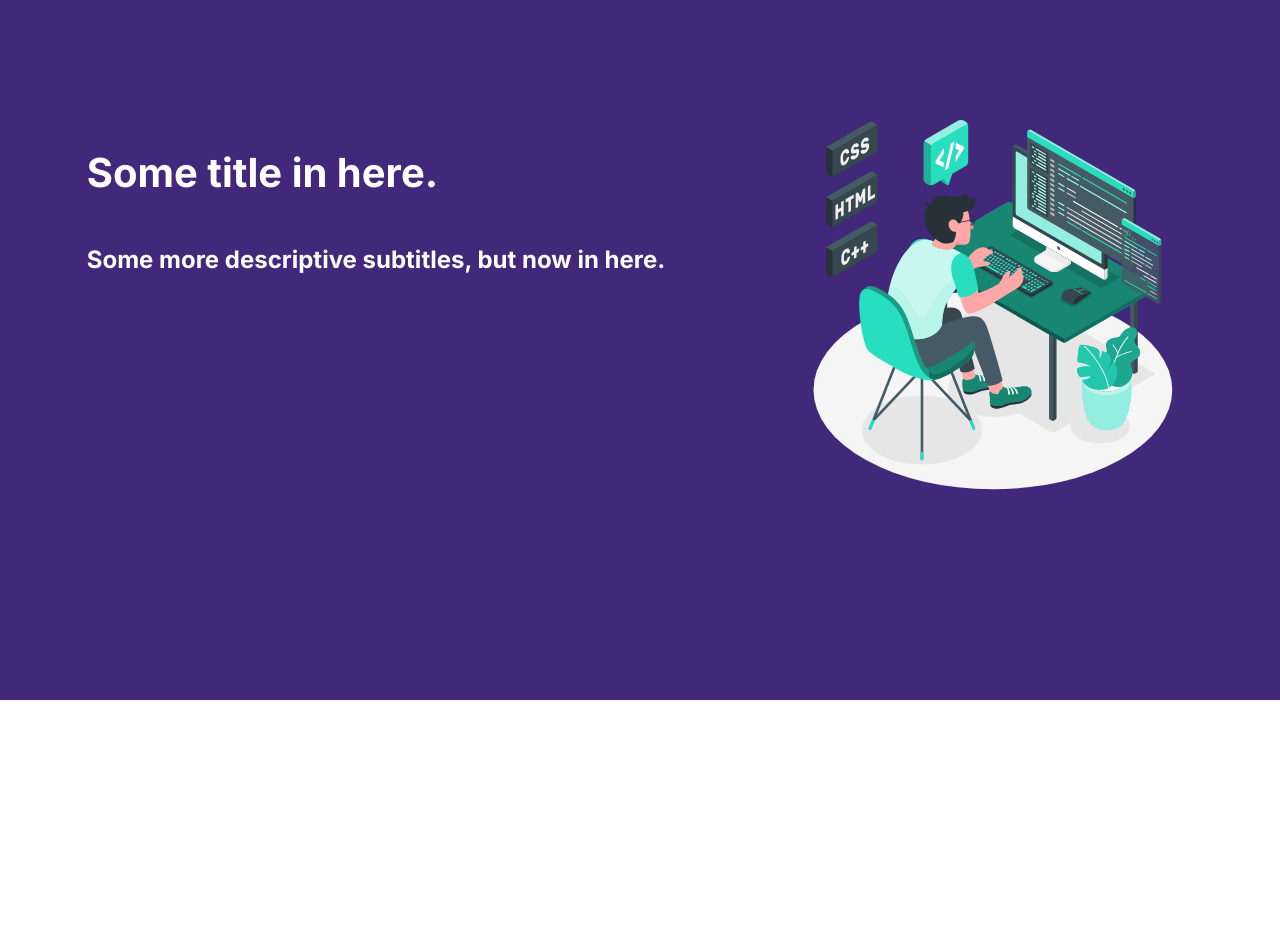
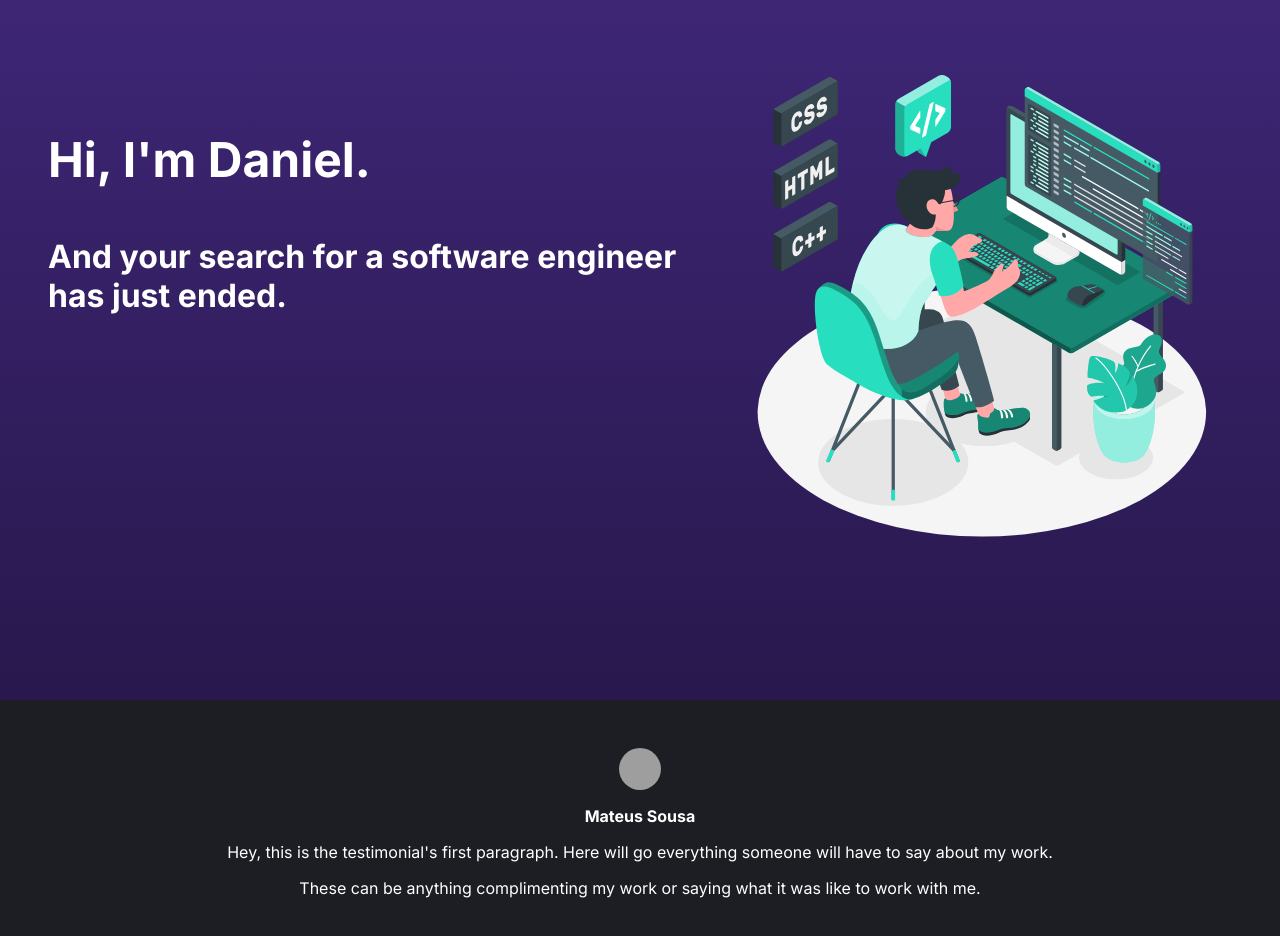
Before and after one commit to danielflorencio/second-portfolio, a Next.js app: page / in a window 1280 px wide. Shown: the part 100-1036 px from the top of the page. Before the commit the page ends 800 px from the top, so only its background shows below. Built offline with nearby package versions, Linux system fonts and the light colour scheme; grey boxes are pictures that could not be loaded.

Commit message:
Made the first draft of the testimonial section.

```diff
--- a/src/app/page.tsx
+++ b/src/app/page.tsx
@@ -2,15 +2,19 @@ import Image from 'next/image'
 import styles from './page.module.css'
 import HeroSectionOne from '@/sectionLayouts/heroSectionOne'
 import Navbar from '@/components/Navbar/Navbar'
+import TestimonialSection from '@/sectionLayouts/TestimonialSection'
 
 export default function Home() {
   return (
     <main className={styles.main}>
       <Navbar/>
       <HeroSectionOne/>
+      <TestimonialSection img='' name='Mateus Sousa' testimonial={["Hey, this is the testimonial's first paragraph. Here will go everything someone will have to say about my work.", "These can be anything complimenting my work or saying what it was like to work with me."]}/>
     </main>
   )
 }
 
 // Pages to draw inspiration from:
 // https://www.algoexpert.io/product
+// http://trydo.rainbowit.net/
+// https://themeforest.net/item/abstrak-creative-agency-react-js-template/37917149
--- /dev/null
+++ b/src/sectionLayouts/TestimonialSection/index.tsx
@@ -0,0 +1,14 @@
+import styles from './styles.module.css'
+export default function TestimonialSection({img, name, testimonial}: {img: string, name: string, testimonial: string[]}){
+    return(
+        <section className={styles.section}>
+            <img src='img' className={styles.img}></img>
+            <h4>{name}</h4>
+            <div className={styles.testimonialParagraphs}>
+            {
+                testimonial.map((testimonial, index) => (<p key={index}>{testimonial}</p>))
+            }
+            </div>
+        </section>
+    )
+}
--- /dev/null
+++ b/src/sectionLayouts/TestimonialSection/styles.module.css
@@ -0,0 +1,23 @@
+.section{
+    background-color: rgb(29, 29, 36);
+    min-height: 10rem;
+    width: 100vw;
+    color: #fff;
+    display: flex;
+    flex-direction: column;
+    align-items: center;
+    justify-content: center;
+    gap: 1rem;
+    padding: 3rem 1rem;
+}
+.testimonialParagraphs{
+    display: flex;
+    flex-direction: column;
+    gap: 1rem;
+    align-items: center;
+}
+.img{
+    width: 42px;
+    height: 42px;
+    border-radius: 100%;
+}
--- a/src/sectionLayouts/heroSectionOne/index.tsx
+++ b/src/sectionLayouts/heroSectionOne/index.tsx
@@ -3,13 +3,12 @@ import styles from './styles.module.css'
 export default function heroSectionOne(){
     return(
         <section className={styles.section}>
-
             <div className={styles.titlesAndImg}>
                 <div className={styles.titles}>
-                    <h1>Some title in here.</h1>
-                    <h2>Some more descriptive subtitles, but now in here.</h2>
+                    <h1>Hi, I'm Daniel.</h1>
+                    <h2>And your search for a software engineer has just ended.</h2>
                 </div>
-                <Image src='/heroImg.svg' alt='' width='400' height='400'/>
+                <Image src='/heroImg.svg' alt='' width='500' height='500'/>
             </div>
         </section>
     )
--- a/src/sectionLayouts/heroSectionOne/styles.module.css
+++ b/src/sectionLayouts/heroSectionOne/styles.module.css
@@ -2,23 +2,27 @@
     min-height: 100vh;
     /* border: 10px solid black; */
     width: 100vw;
-    background-color: #41287B;
+    /* background-color: #41287B; */
+    /* background: linear-gradient(to bottom, #41287B, #362167); */
+    background: linear-gradient(to bottom, #41287B, #28184d);
     color: #fff;
     display: flex;
     width: '100%';
     justify-content: space-around;
     gap: 3rem;
     align-items: center;
-    padding: 1rem;
+    padding: 3rem;
 }
 .titlesAndImg{
     display: flex;
+    justify-content: space-between;
     /* border: 1px solid red; */
-    gap: 8rem;
+    /* gap: 8rem; */
     flex-wrap: wrap;
+    width: 100%;
 }
 .titles{
-    padding-top: 3rem;
+    padding-top: 5rem;
     display: flex;
     height: 100%;
     gap: 3rem;
@@ -27,8 +31,13 @@
     /* border: 1px solid white; */
 }
 .titles h1{
-    font-size: 2.5rem;
+    font-size: 3rem;
 }
 .titles h2{
-    /* font-size: 2rem; */
+    font-size: 2rem;
+    width: 650px;
 }
+.img{
+    width: 500px;
+    height: 500px;
+}
```
